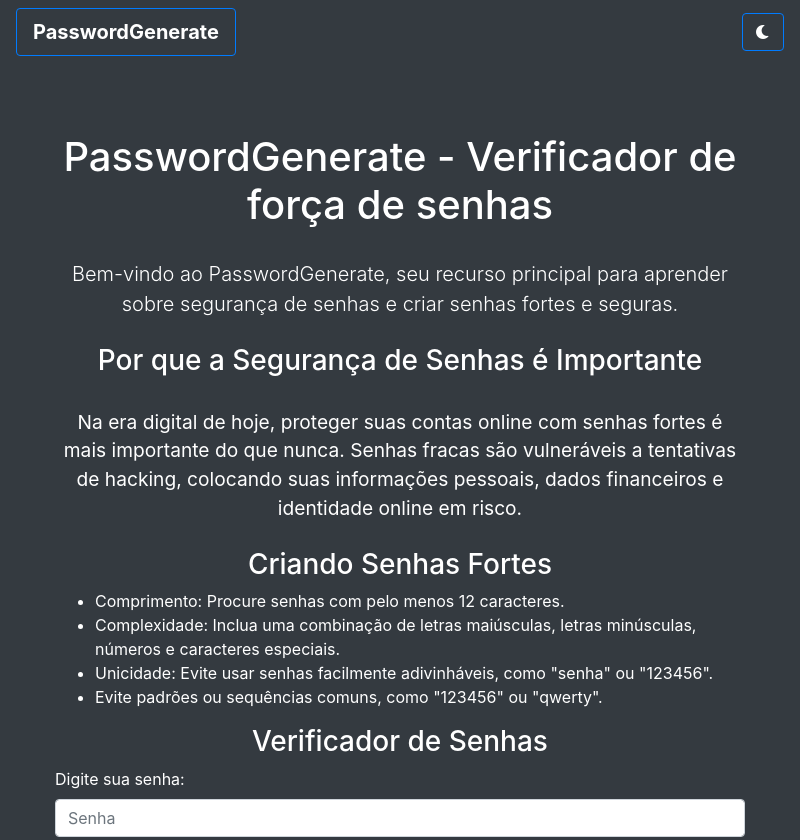
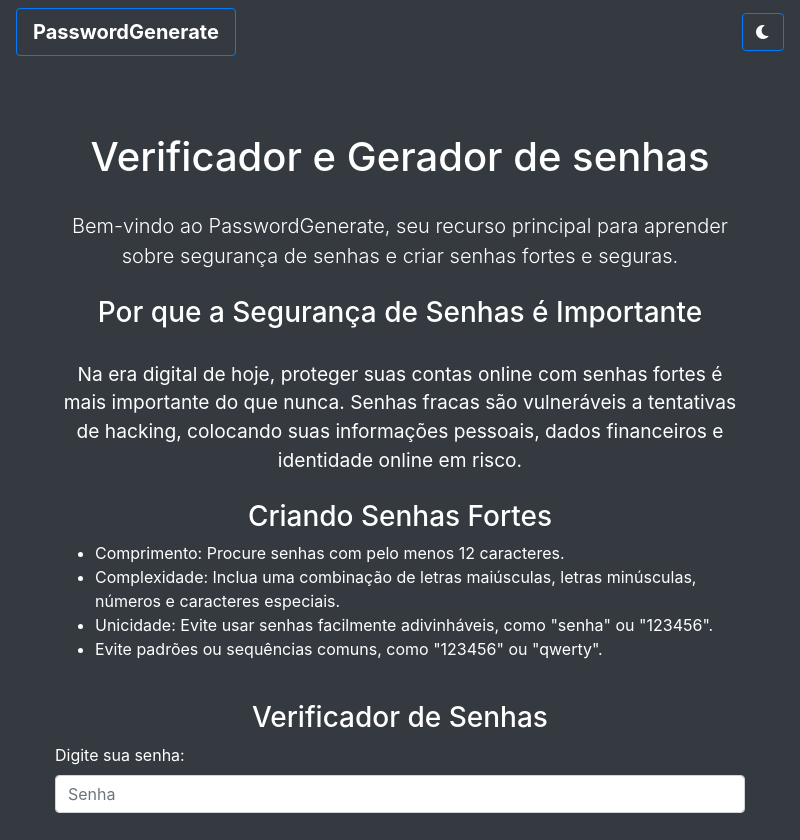
Before and after one commit to ViniciusH97/PasswordGenerate, an Electron app: page index.html in a window 800 px wide. Shown: the top 840 px of the page. Drawn offline with nearby package versions, Linux system fonts and the light colour scheme.

Commit message:
linhas puladas no index.html

```diff
--- a/index.html
+++ b/index.html
@@ -18,7 +18,7 @@
     </button>
   </nav>
   <div class="container">
-    <h1 class="mt-5">PasswordGenerate - Verificador de força de senhas</h1>
+    <h1 class="mt-5">Verificador e Gerador de senhas</h1>
     <p class="lead">Bem-vindo ao PasswordGenerate, seu recurso principal para aprender sobre segurança de senhas e criar
       senhas fortes e seguras.</p>
     <h3>Por que a Segurança de Senhas é Importante</h3>
@@ -33,6 +33,7 @@
       <li>Unicidade: Evite usar senhas facilmente adivinháveis, como "senha" ou "123456".</li>
       <li>Evite padrões ou sequências comuns, como "123456" ou "qwerty".</li>
     </ul>
+    <br>
     <h3>Verificador de Senhas</h3>
     <div class="form-group">
       <label for="passwordCheck">Digite sua senha:</label>
@@ -51,6 +52,7 @@
       <li>Use uma senha diferente para cada uma de suas contas online para evitar que uma única violação comprometa
         várias contas.</li>
     </ul>
+    <br>
     <h3>Gerador de Senhas</h3>
     <p>Este gerador está em fase de desenvolvimento. Talvez as saídas não sejam tão seguras quanto deveriam ser. Use
       por
```
